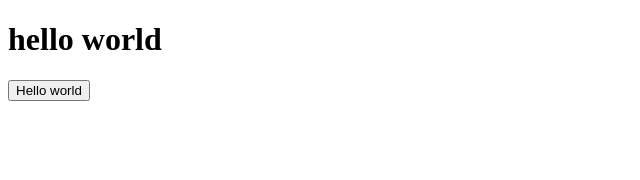
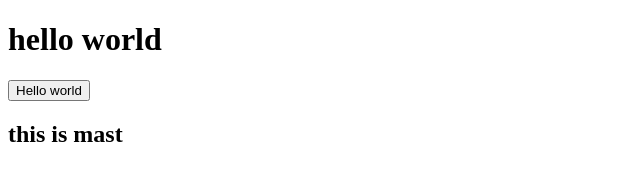
Before and after one commit to mamunur13525/web-portfolio, a plain HTML site: page index.html in a window 1280 px wide. Shown: the whole page, without its empty margins (0-640 px from the left). Drawn offline with Linux system fonts and the light colour scheme.

Commit message:
this new computer

```diff
--- a/index.html
+++ b/index.html
@@ -9,5 +9,7 @@
     <h1>hello world</h1>
     <button>Hello world</button>
 
+    <h2>this is mast</h2>
+
 </body>
 </html>
```
